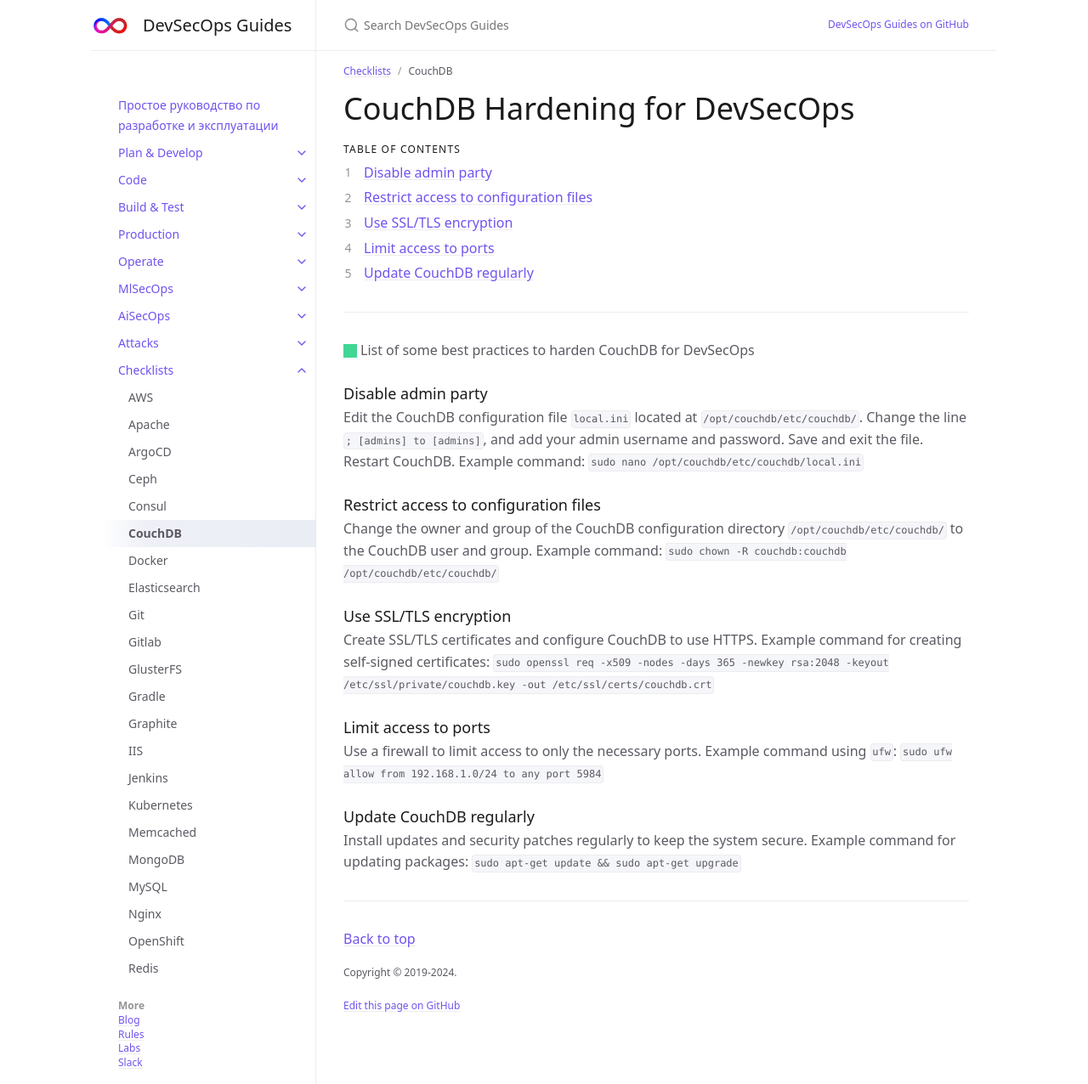
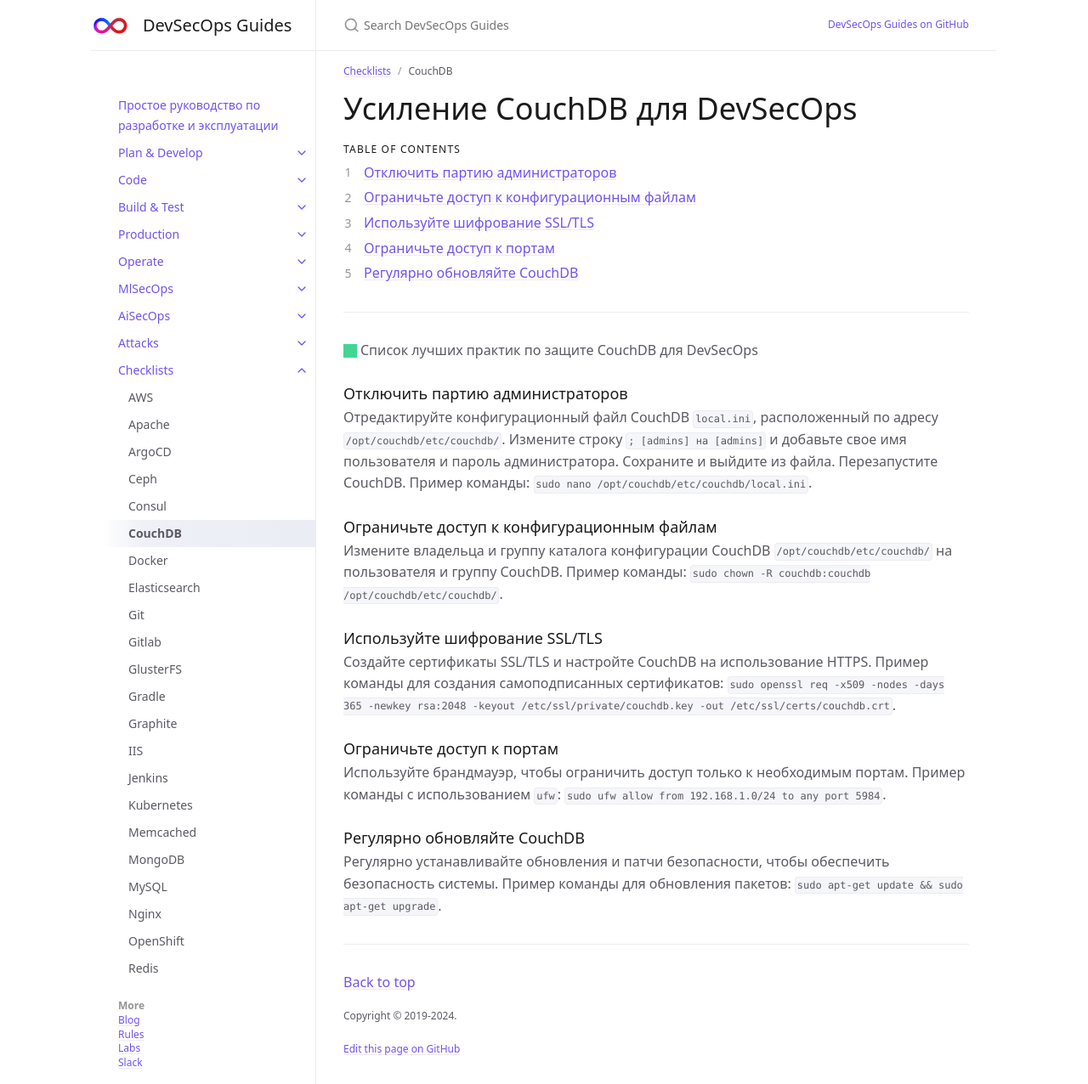
Before and after one commit to 2artem2/Work-Stuff, a Jekyll site: the page built from docs/checklists/couchdb.md, in a window 1280 px wide and 1276 px high. Shown: the whole window at 85% size. Built offline with Jekyll 4.4.1, drawn with Linux system fonts in a browser that asks for light colours.

Commit message:
couchdb.md

```diff
--- a/docs/checklists/couchdb.md
+++ b/docs/checklists/couchdb.md
@@ -4,7 +4,7 @@ title: CouchDB
 parent: Checklists
 ---
 
-# CouchDB Hardening for DevSecOps
+# Усиление CouchDB для DevSecOps
 {: .no_toc }
 
 ## Table of contents
@@ -15,30 +15,30 @@ parent: Checklists
 
 ---
 
-<span class="d-inline-block p-2 mr-1 v-align-middle bg-green-000"></span>List of some best practices to harden CouchDB for DevSecOps
+<span class="d-inline-block p-2 mr-1 v-align-middle bg-green-000"></span>Список лучших практик по защите CouchDB для DevSecOps
 
 
-### Disable admin party
+### Отключить партию администраторов
 
 
-Edit the CouchDB configuration file `local.ini` located at `/opt/couchdb/etc/couchdb/`. Change the line `; [admins] to [admins]`, and add your admin username and password. Save and exit the file. Restart CouchDB. Example command: `sudo nano /opt/couchdb/etc/couchdb/local.ini`
+Отредактируйте конфигурационный файл CouchDB `local.ini`, расположенный по адресу `/opt/couchdb/etc/couchdb/`. Измените строку `; [admins] на [admins]` и добавьте свое имя пользователя и пароль администратора. Сохраните и выйдите из файла. Перезапустите CouchDB. Пример команды: `sudo nano /opt/couchdb/etc/couchdb/local.ini`.
 
 
-### Restrict access to configuration files
+### Ограничьте доступ к конфигурационным файлам
 
-Change the owner and group of the CouchDB configuration directory `/opt/couchdb/etc/couchdb/` to the CouchDB user and group. Example command: `sudo chown -R couchdb:couchdb /opt/couchdb/etc/couchdb/`
+Измените владельца и группу каталога конфигурации CouchDB `/opt/couchdb/etc/couchdb/` на пользователя и группу CouchDB. Пример команды: `sudo chown -R couchdb:couchdb /opt/couchdb/etc/couchdb/`.
 
 
-### Use SSL/TLS encryption
+### Используйте шифрование SSL/TLS
 
-Create SSL/TLS certificates and configure CouchDB to use HTTPS. Example command for creating self-signed certificates: `sudo openssl req -x509 -nodes -days 365 -newkey rsa:2048 -keyout /etc/ssl/private/couchdb.key -out /etc/ssl/certs/couchdb.crt`
+Создайте сертификаты SSL/TLS и настройте CouchDB на использование HTTPS. Пример команды для создания самоподписанных сертификатов: `sudo openssl req -x509 -nodes -days 365 -newkey rsa:2048 -keyout /etc/ssl/private/couchdb.key -out /etc/ssl/certs/couchdb.crt`.
 
 
-### Limit access to ports
+### Ограничьте доступ к портам
 
-Use a firewall to limit access to only the necessary ports. Example command using `ufw`: `sudo ufw allow from 192.168.1.0/24 to any port 5984`
+Используйте брандмауэр, чтобы ограничить доступ только к необходимым портам. Пример команды с использованием `ufw`: `sudo ufw allow from 192.168.1.0/24 to any port 5984`.
 
 
-### Update CouchDB regularly
+### Регулярно обновляйте CouchDB
 
-Install updates and security patches regularly to keep the system secure. Example command for updating packages: `sudo apt-get update && sudo apt-get upgrade`
+Регулярно устанавливайте обновления и патчи безопасности, чтобы обеспечить безопасность системы. Пример команды для обновления пакетов: `sudo apt-get update && sudo apt-get upgrade`.
```
